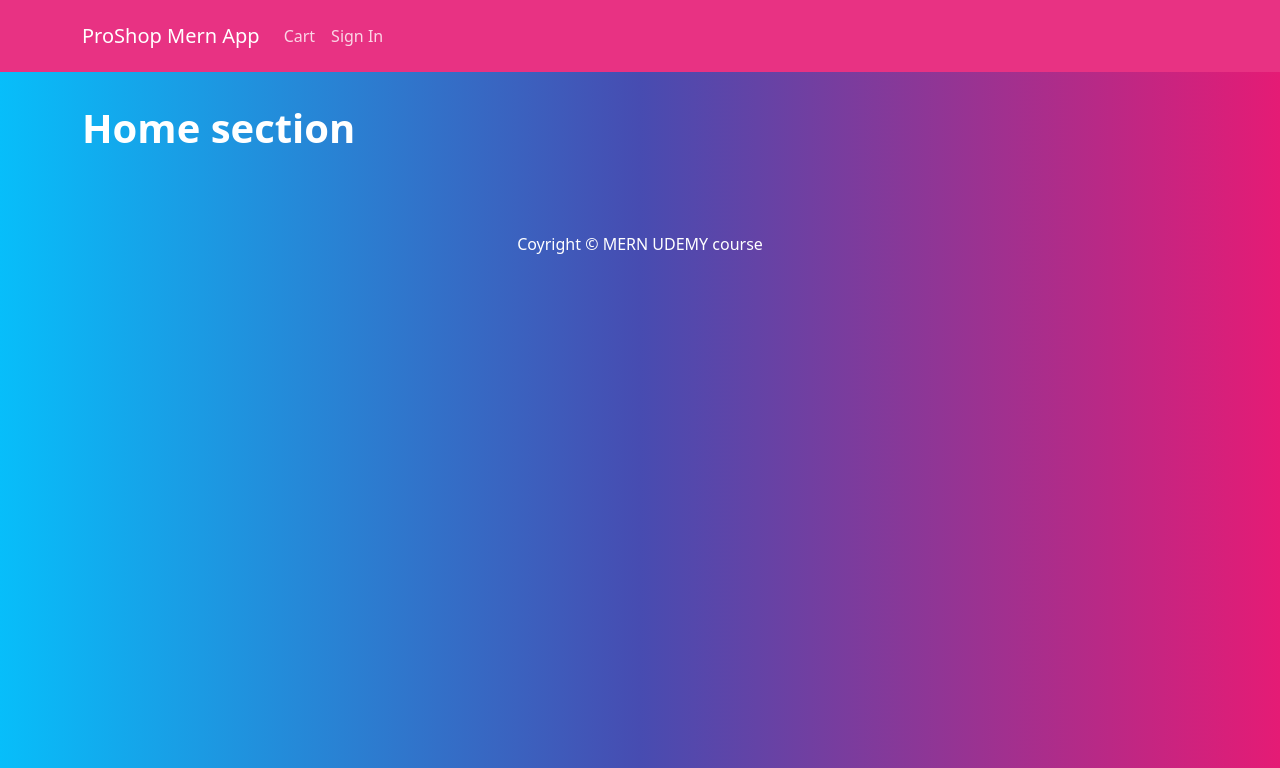
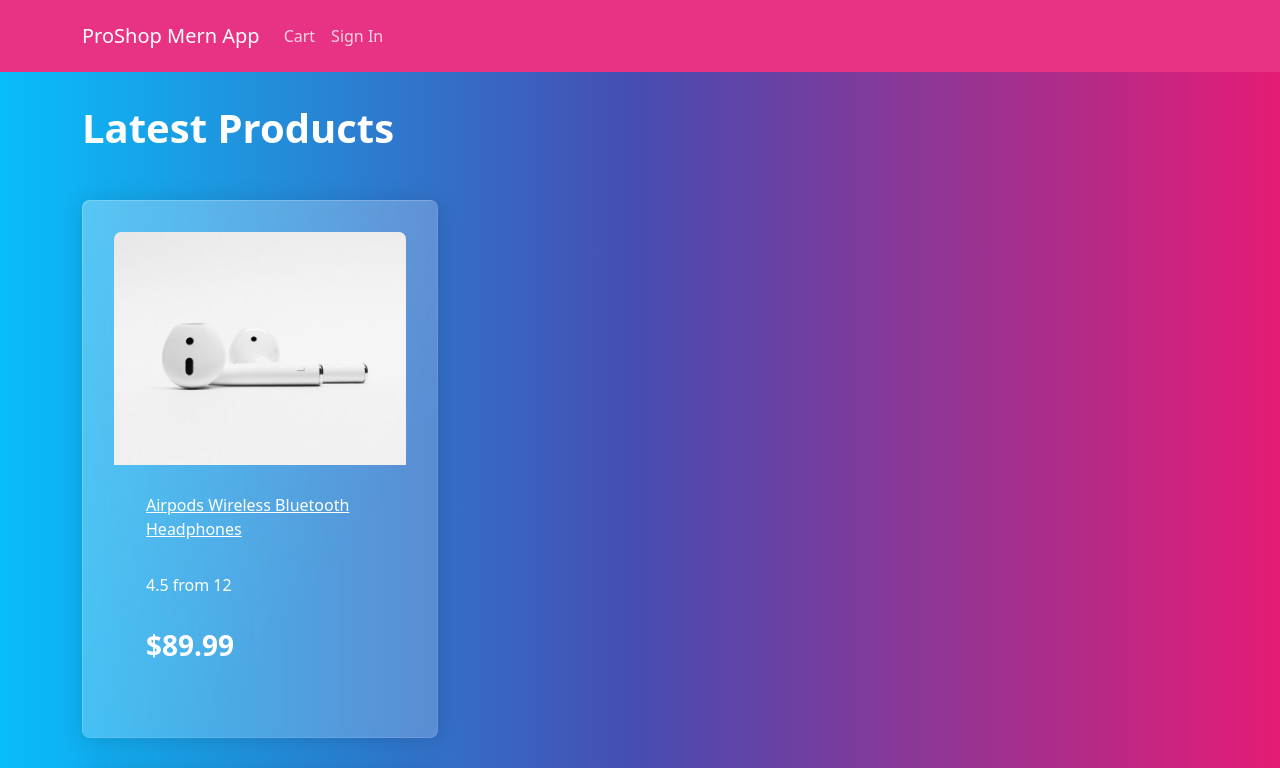
Before and after one commit to shivetay/udemy_mern_shop, a React (Create React App) app in the folder client/: page / in a window 1280 px wide. Shown: the top 768 px of the page. Built offline with nearby package versions, Linux system fonts and the light colour scheme.

Commit message:
add: prduct fetch and product data

```diff
--- a/client/src/components/views/Home/Home.js
+++ b/client/src/components/views/Home/Home.js
@@ -3,14 +3,20 @@ import React from 'react';
 import Footer from '../../common/Footer/Footer';
 import Header from '../../common/Header/Header';
 
-import { Container } from 'react-bootstrap';
+import { Col, Container, Row } from 'react-bootstrap';
+import Products from '../Products/Products';
 
 const Home = () => {
   return (
     <div>
       <Header />
       <Container className='py-3'>
-        <h1>Home section</h1>
+        <h1>Latest Products</h1>
+        <Row>
+          <Col sm={12} md={6} lg={4}>
+            <Products />
+          </Col>
+        </Row>
       </Container>
       <Footer />
     </div>
--- /dev/null
+++ b/client/src/components/views/Products/Product.js
@@ -0,0 +1,33 @@
+import React from 'react';
+import PropTypes from 'prop-types';
+
+import { Card } from 'react-bootstrap';
+
+const Product = ({ productData }) => {
+  return (
+    <Card className='my-3 p-3 rounded'>
+      <a href={`/product/${productData._id}`}>
+        <Card.Img src={productData.image} variant='top' />
+      </a>
+      <Card.Body>
+        <a href={`/product/${productData._id}`}>
+          <Card.Title as='div'>{productData.name}</Card.Title>
+        </a>
+        <Card.Text as='div'>
+          <div className='my-3'>
+            {productData.rating} from {productData.numReviews}
+          </div>
+        </Card.Text>
+        <Card.Text>
+          <h3>${productData.price}</h3>
+        </Card.Text>
+      </Card.Body>
+    </Card>
+  );
+};
+
+Product.propTypes = {
+  productData: PropTypes.object,
+};
+
+export default Product;
--- /dev/null
+++ b/client/src/components/views/Products/Products.js
@@ -0,0 +1,17 @@
+import React, { Fragment } from 'react';
+
+import Product from './Product';
+
+import products from '../../../products';
+
+const Products = () => {
+  return (
+    <Fragment>
+      {products.map((product) => (
+        <Product productData={product} />
+      ))}
+    </Fragment>
+  );
+};
+
+export default Products;
```
Also changed, not shown: client/src/products.js (renamed from client/products.js).
